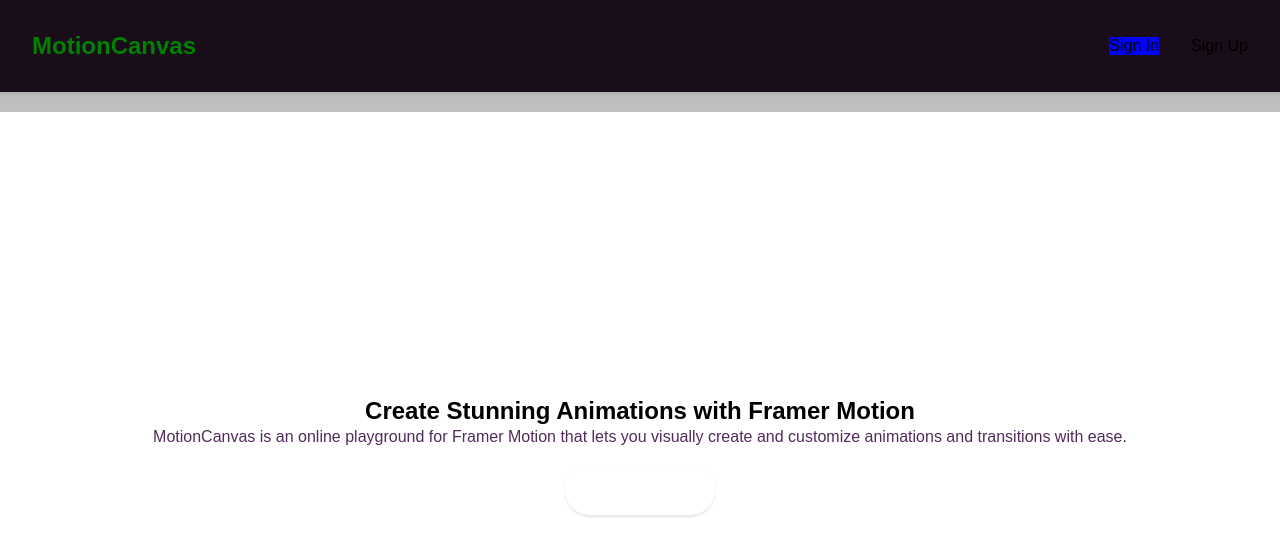
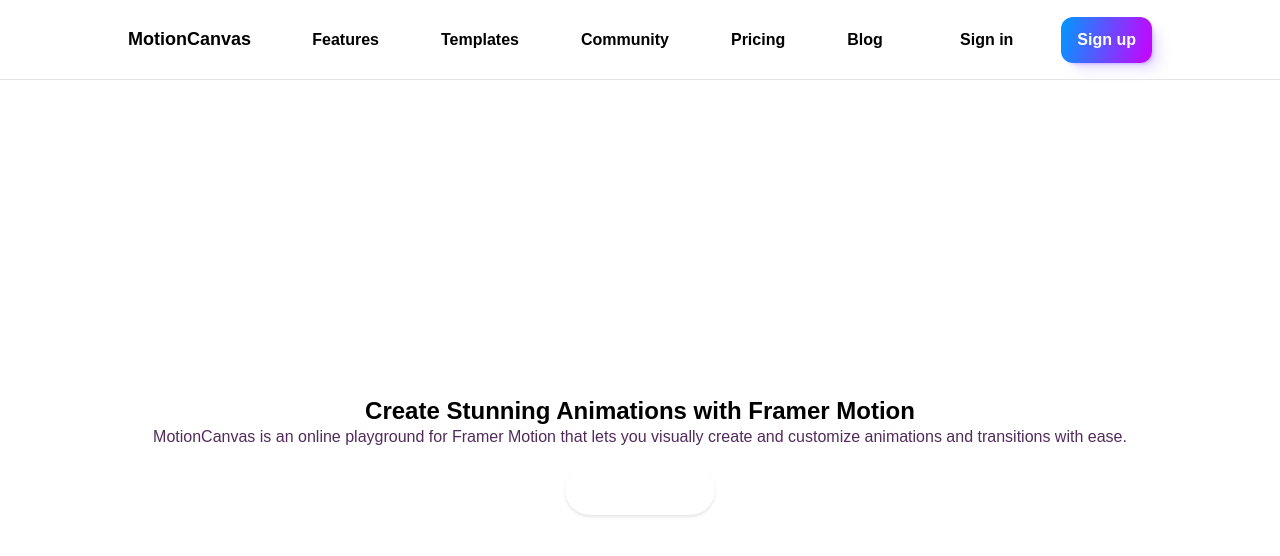
Before and after one commit to zenith-noble01/MotionGround, a React (Vite) app in the folder client/: page / in a window 1280 px wide. Shown: the top 556 px of the page. Built offline with nearby package versions, Linux system fonts and the light colour scheme; a web font is replaced by a local one.

Commit message:
the main one

```diff
--- /dev/null
+++ b/client/src/components/CtaButton.jsx
@@ -0,0 +1,26 @@
+import React, { useState } from "react";
+import { Link } from "react-router-dom";
+
+function LoginRegisterButton() {
+  const [isLoginHovered, setIsLoginHovered] = useState(false);
+  return (
+    <>
+      <Link
+        to="/login"
+        className={isLoginHovered ? "cta__btn active" : "cta__btn acti"}
+        onMouseEnter={() => setIsLoginHovered(true)}
+        onMouseLeave={() => setIsLoginHovered(false)}
+      >
+        Sign in
+      </Link>
+      <Link
+        to="/register"
+        className={!isLoginHovered ? "cta__btn active" : "cta__btn"}
+      >
+        Sign up
+      </Link>
+    </>
+  );
+}
+
+export default LoginRegisterButton;
--- a/client/src/components/Header.jsx
+++ b/client/src/components/Header.jsx
@@ -2,6 +2,7 @@
 import { motion } from "framer-motion";
 import { headerRoutes } from "../constants";
 import { Link } from "react-router-dom";
+import { LoginRegisterButton } from "./";
 
 const Header = () => {
   return (
@@ -17,16 +18,15 @@
           MotionCanvas
         </motion.a>
         <ul>
-          {headerRoutes.map((route, index) => {
+          {headerRoutes.map((route, index) => (
             <Link to={route.path} key={index}>
-              <motion.a>{route.name}</motion.a>
-            </Link>;
-          })}
+              <motion.li>{route.name}</motion.li>
+            </Link>
+          ))}
         </ul>
 
         <div className="cta__btns">
-          <Link to="/login">Sign In</Link>
-          <Link to="/signup">Sign Up</Link>
+          <LoginRegisterButton />
         </div>
       </nav>
     </header>
--- a/client/src/components/index.js
+++ b/client/src/components/index.js
@@ -4,6 +4,7 @@
 import Templates from "./Templates";
 import GetStarted from "./GetStarted";
 import Contact from "./Contact";
+import LoginRegisterButton from "./CtaButton";
 
 
-export { Header, Hero, Features, Templates, Contact, GetStarted }
+export { Header, Hero, Features, Templates, Contact, GetStarted, LoginRegisterButton }
--- a/client/src/styles/_constants.scss
+++ b/client/src/styles/_constants.scss
@@ -1,3 +1,25 @@
 @mixin boxshadow {
   box-shadow: rgba(0, 0, 0, 0.1) 0px 20px 50px;
 }
+
+@mixin gradientShadow {
+  box-shadow: rgba(0, 0, 0, 0.1) 0px 20px 50px;
+  box-shadow: rgba(135, 93, 255, 0.584) 0.398096px 0.398096px 0.562993px -0.9375px,
+    rgba(135, 93, 255, 0.553) 1.20725px 1.20725px 1.70731px -1.875px,
+    rgba(135, 93, 255, 0.47) 3.19133px 3.19133px 4.51322px -2.8125px,
+    rgba(135, 93, 255, 0.2) 10px 10px 14.1421px -3.75px;
+  border-radius: 12px;
+}
+
+@mixin Gradient {
+  background-attachment: scroll;
+  background-color: rgba(0, 0, 0, 0);
+  background-image: linear-gradient(
+    102deg,
+    rgb(0, 153, 255) 0%,
+    rgb(204, 0, 255) 100%
+  );
+  background-position: 0% 0%;
+  background-repeat: repeat;
+  color: rgb(0, 0, 238);
+}
--- a/client/src/styles/_variables.scss
+++ b/client/src/styles/_variables.scss
@@ -8,3 +8,4 @@
 $neutral-color: #dfdfe7;
 $secondary-color: #36a5b7;
 $primary-color: white;
+$trans: 0.3s ease-in-out;
--- a/client/src/styles/app.scss
+++ b/client/src/styles/app.scss
@@ -10,8 +10,7 @@
 }
 
 body {
-  font-size: 16px;
-  background-color: rgb(191, 191, 191); /* or any other color of your choice */
+  font-size: 16px; /* or any other color of your choice */
   font-family: "Inter", sans-serif;
   font-family: "GT Walsheim", sans-serif;
 }
--- a/client/src/styles/header.scss
+++ b/client/src/styles/header.scss
@@ -1,33 +1,38 @@
 @import "./variables";
+@import "./constants";
 
 .landing__header {
-  background-color: $darkest;
-  padding: 2em;
+  background-color: $primary-color;
+  padding: 0 10%;
   position: fixed;
   top: 0;
+  height: 80px;
   width: 100%;
   z-index: 100;
-  box-shadow: 0 2px 3px rgba(0, 0, 0, 0.1);
+  border-bottom: 1px solid rgba(0, 0, 0, 0.1);
   nav {
     display: flex;
     justify-content: space-between;
     align-items: center;
+    height: 100%;
   }
   .logo {
-    font-size: 24px;
+    font-size: 1.125rem;
     font-weight: bold;
-    color: green;
+    color: black;
   }
   ul {
     display: flex;
-    li {
-      margin-left: 2em;
-    }
+    gap: 2rem;
+
     a {
       font-weight: bold;
-      color: green;
+      padding: 10px 15px;
+      border-radius: 8px;
+      transition: $trans;
+      text-transform: capitalize;
       &:hover {
-        color: green;
+        background: whitesmoke;
       }
     }
   }
@@ -37,9 +42,20 @@
     align-items: center;
     gap: 2rem;
 
-    a {
-      &:nth-child(1) {
-        background: blue;
+    .cta__btn {
+      padding: 14px 16px;
+      color: black;
+      font-weight: bold;
+      transition: $trans;
+      border-radius: 12px;
+      &.active {
+        @include gradientShadow;
+        @include Gradient;
+        color: white;
+
+        &:hover {
+          opacity: 0.5;
+        }
       }
     }
   }
--- a/client/src/utils/motion.js
+++ b/client/src/utils/motion.js
@@ -6,3 +6,5 @@
 };
 
 export const buttonVariant = { hover: { scale: 1.1 } };
+
+// export  const hoverBg = {hover: {ba}}
```
